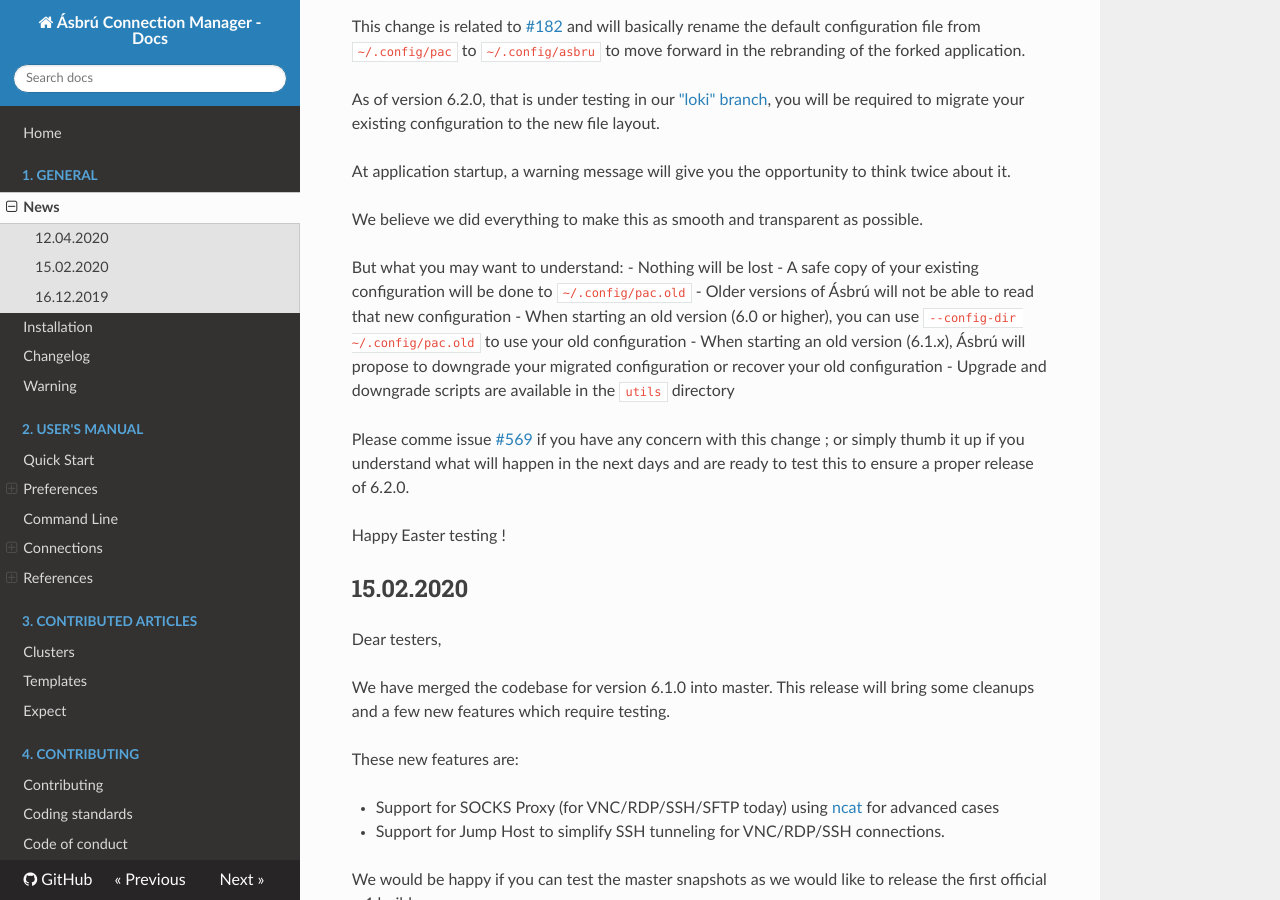
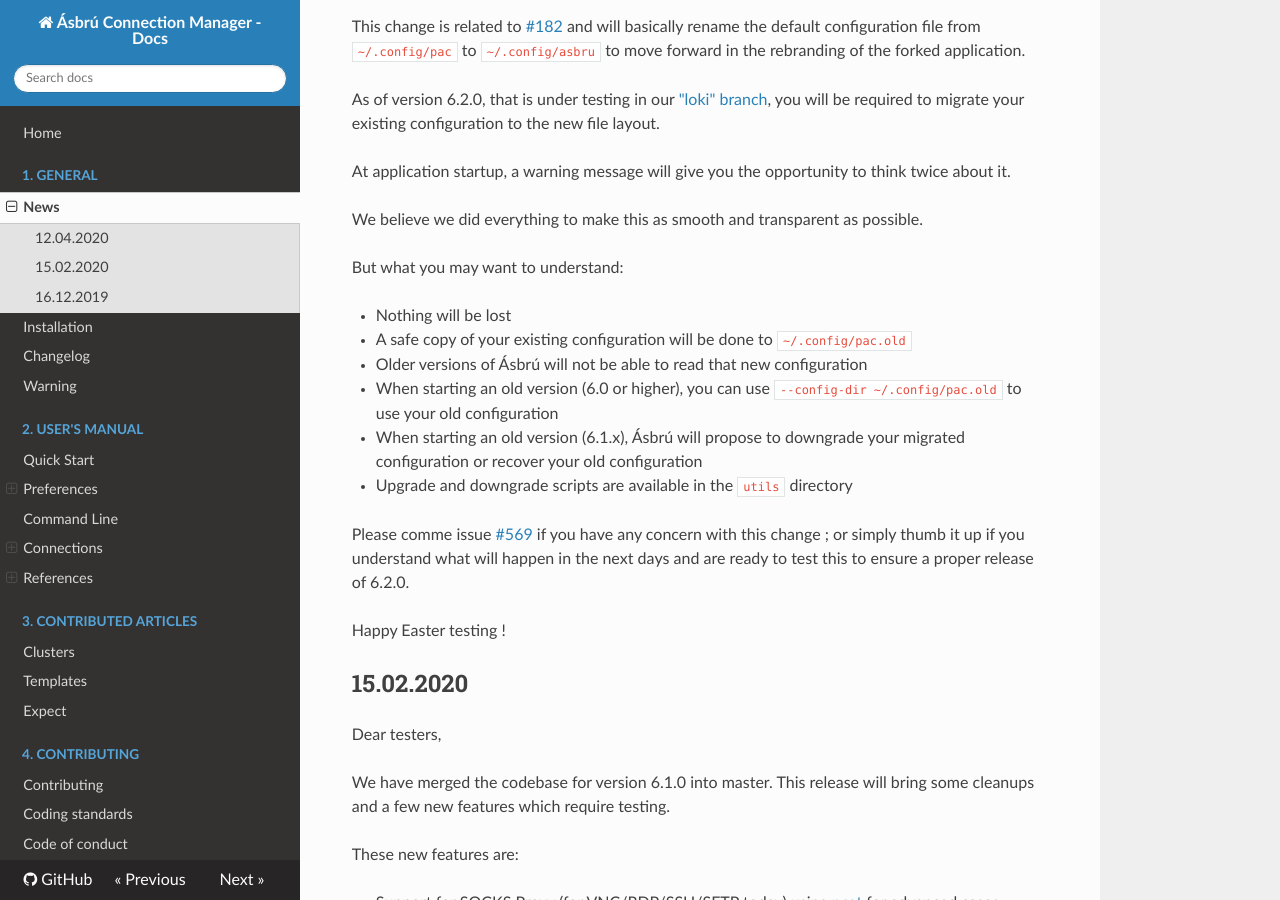
Before and after one commit to asbru-cm/asbru-cm, an MkDocs documentation site: the page built from doc/General/NEWS.md, in a window 1280 px wide and 900 px high, scrolled down 369 px. Built offline with MkDocs 1.6.1, drawn with Linux system fonts in a browser that asks for light colours; nearby versions of some CDN libraries.

Commit message:
Update news (review layout)

````diff
--- a/doc/General/NEWS.md
+++ b/doc/General/NEWS.md
@@ -16,12 +16,13 @@
 We believe we did everything to make this as smooth and transparent as possible.
 
 But what you may want to understand:
-- Nothing will be lost
-- A safe copy of your existing configuration will be done to ```~/.config/pac.old```
-- Older versions of Ásbrú will not be able to read that new configuration
-- When starting an old version (6.0 or higher), you can use ```--config-dir ~/.config/pac.old``` to use your old configuration
-- When starting an old version (6.1.x), Ásbrú will propose to downgrade your migrated configuration or recover your old configuration
-- Upgrade and downgrade scripts are available in the ```utils``` directory
+
+* Nothing will be lost
+* A safe copy of your existing configuration will be done to ```~/.config/pac.old```
+* Older versions of Ásbrú will not be able to read that new configuration
+* When starting an old version (6.0 or higher), you can use ```--config-dir ~/.config/pac.old``` to use your old configuration
+* When starting an old version (6.1.x), Ásbrú will propose to downgrade your migrated configuration or recover your old configuration
+* Upgrade and downgrade scripts are available in the ```utils``` directory
 
 Please comme issue [#569](https://github.com/asbru-cm/asbru-cm/issues/569) if you have any concern with this change ; or simply thumb it up if you understand what will happen in the next days and are ready to test this to ensure a proper release of 6.2.0.
 
````
